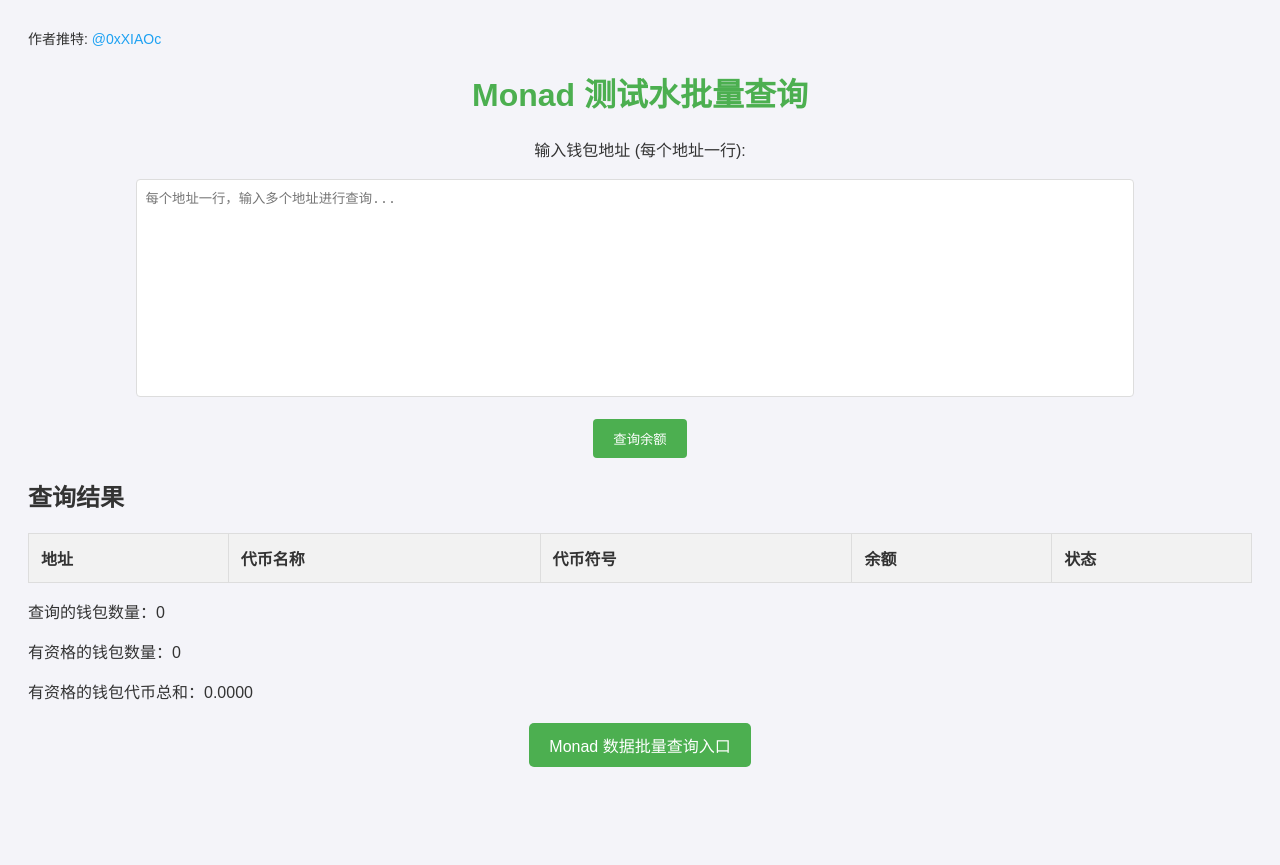
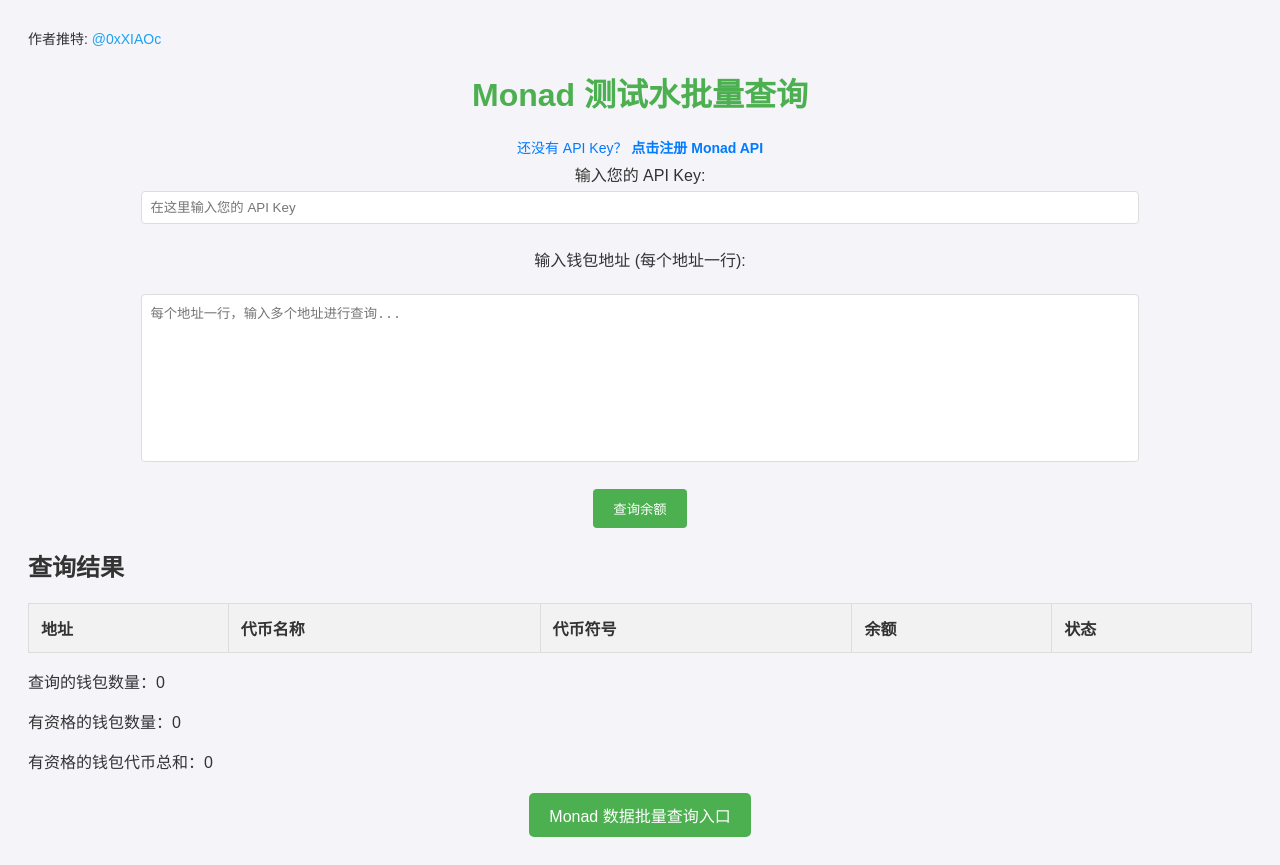
Before and after one commit to 7CCCCC21X/Monadcsw, a plain HTML site: page index.html in a window 1280 px wide. Both pictures are taken after a click on the button "查询余额". Before the commit the page ends 800 px from the top, so only its background shows below. Drawn offline with Linux system fonts and the light colour scheme.

Commit message:
Update index.html

```diff
--- a/index.html
+++ b/index.html
@@ -19,14 +19,16 @@
             margin-bottom: 20px;
             text-align: center;
         }
-        textarea {
+        textarea, input {
             width: 80%;
-            height: 200px;
             padding: 8px;
-            margin-right: 10px;
+            margin: 5px 0;
             border-radius: 4px;
             border: 1px solid #ddd;
             resize: none;
+        }
+        textarea {
+            height: 150px;
         }
         button {
             padding: 10px 20px;
@@ -72,6 +74,19 @@
         .header-info a:hover {
             text-decoration: underline;
         }
+        .api-register {
+            color: #007bff;
+            font-size: 14px;
+            margin-bottom: 5px;
+        }
+        .api-register a {
+            color: #007bff;
+            text-decoration: none;
+            font-weight: bold;
+        }
+        .api-register a:hover {
+            text-decoration: underline;
+        }
         .footer {
             margin-top: 20px;
             text-align: center;
@@ -99,8 +114,15 @@
     <h1>Monad 测试水批量查询</h1>
 
     <div class="container">
+        <p class="api-register">
+            还没有 API Key？ <a href="https://dashboard.blockvision.org/welcome?redirect=%2Freference%2Fretrieve-monad-account-tokens" target="_blank">点击注册 Monad API</a>
+        </p>
+        <label for="apiKey">输入您的 API Key:</label><br>
+        <input type="text" id="apiKey" placeholder="在这里输入您的 API Key"><br><br>
+
         <label for="addresses">输入钱包地址 (每个地址一行):</label><br><br>
         <textarea id="addresses" placeholder="每个地址一行，输入多个地址进行查询..."></textarea><br><br>
+
         <button onclick="checkBalances()">查询余额</button>
     </div>
 
@@ -135,7 +157,7 @@
         const rpcUrl = "https://testnet-rpc.monad.xyz/";
 
         // 获取钱包余额（Monad 原生代币 Mon）
-        async function getWalletBalance(address) {
+        async function getWalletBalance(address, apiKey) {
             const data = {
                 "jsonrpc": "2.0",
                 "method": "eth_getBalance",
@@ -146,7 +168,10 @@
             try {
                 const response = await fetch(rpcUrl, {
                     method: "POST",
-                    headers: { "Content-Type": "application/json" },
+                    headers: {
+                        "Content-Type": "application/json",
+                        "Authorization": `Bearer ${apiKey}`  // 用户输入的 API Key
+                    },
                     body: JSON.stringify(data)
                 });
 
@@ -161,8 +186,19 @@
 
         // 处理批量查询
         async function checkBalances() {
+            const apiKey = document.getElementById("apiKey").value.trim();
+            if (!apiKey) {
+                alert("请先输入 API Key");
+                return;
+            }
+
             const addressesInput = document.getElementById("addresses").value.trim();
             const addresses = addressesInput.split("\n").map(addr => addr.trim()).filter(addr => addr !== "");
+
+            if (addresses.length === 0) {
+                alert("请输入至少一个钱包地址");
+                return;
+            }
 
             // 清空旧数据
             const resultTableBody = document.getElementById("resultTable").getElementsByTagName('tbody')[0];
@@ -174,7 +210,7 @@
 
             for (let address of addresses) {
                 totalWallets++; // 统计查询的钱包总数
-                const balance = await getWalletBalance(address);
+                const balance = await getWalletBalance(address, apiKey);
 
                 // 创建表格行
                 const row = resultTableBody.insertRow();
```
